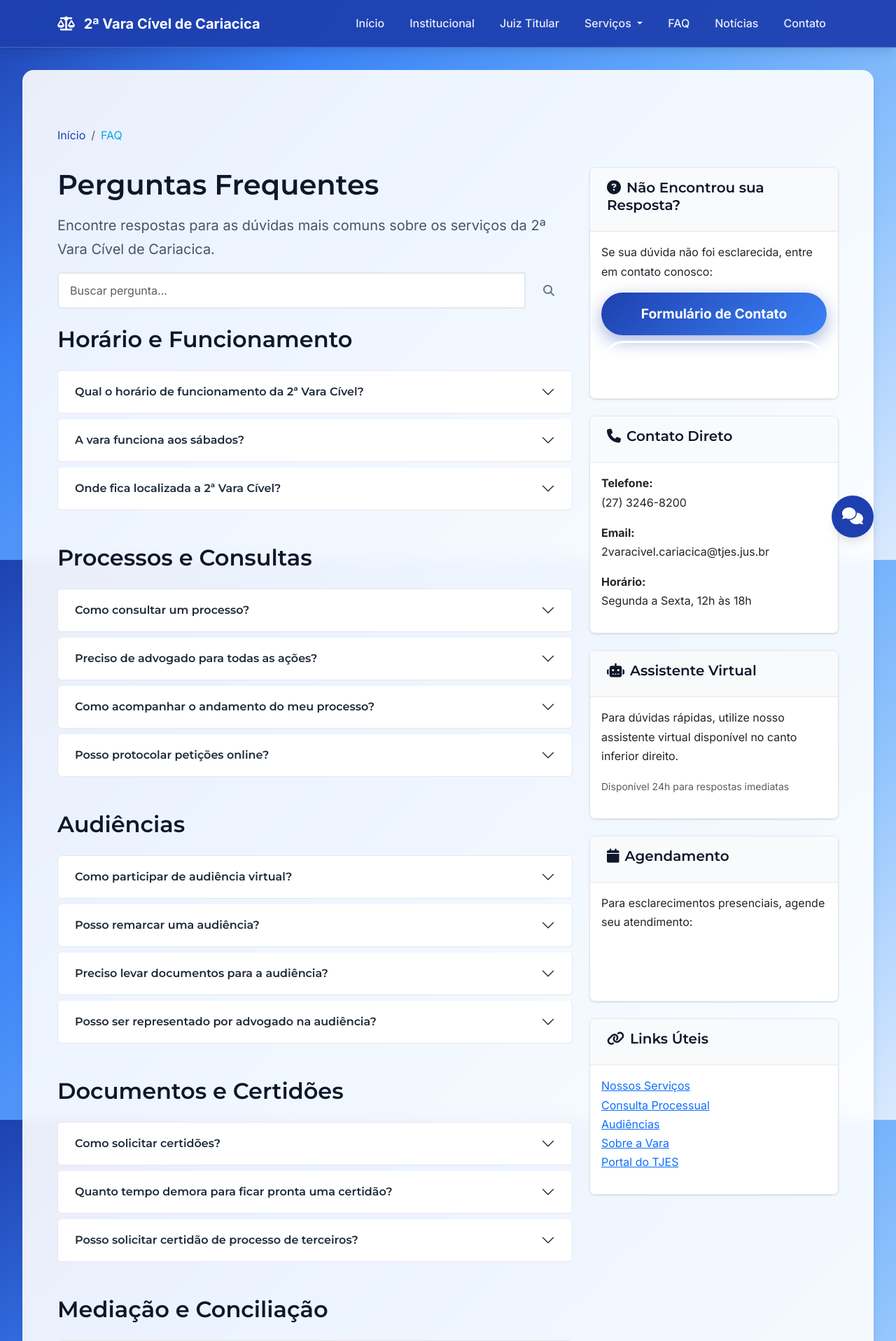
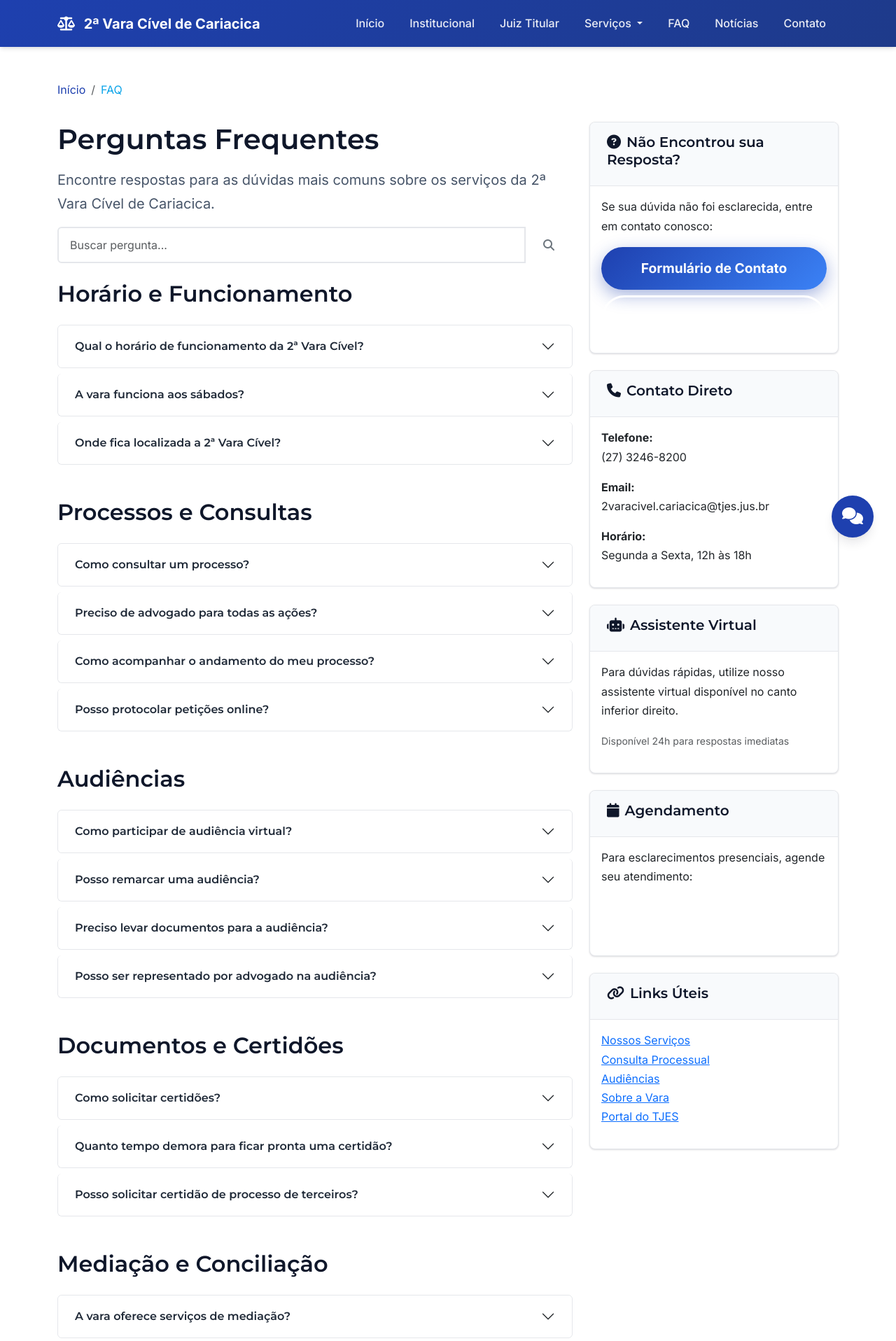
Before and after one commit to fbmoulin/2avaracivel-cariacica-website, a Flask app: page /faq in a window 1280 px wide. Shown: the top 1916 px of the page at 70% size. Run offline with Flask 3, Linux system fonts and the light colour scheme; some libraries are stand-ins or nearby versions.

Commit message:
Restored to '5bac194068db2155d8831a36e0c456e508a244e2'
Replit-Restored-To: 5bac194068db2155d8831a36e0c456e508a244e2

```diff
--- a/static/css/style.css
+++ b/static/css/style.css
@@ -22,25 +22,7 @@ body {
     font-family: 'Segoe UI', Tahoma, Geneva, Verdana, sans-serif;
     line-height: 1.6;
     color: var(--dark-color);
-    background: linear-gradient(135deg, #1e40af 0%, #3b82f6 25%, #60a5fa 50%, #93c5fd 75%, #dbeafe 100%);
-    background-attachment: fixed;
-    min-height: 100vh;
-}
-
-/* Main content wrapper */
-#main-content {
-    background: rgba(255, 255, 255, 0.9);
-    backdrop-filter: blur(10px);
-    margin: 2rem;
-    border-radius: 1rem;
-    box-shadow: var(--shadow-lg);
-    padding: 2rem;
-}
-
-/* Container adjustments */
-.container {
-    position: relative;
-    z-index: 1;
+    background-color: #ffffff;
 }
 
 /* Skip link for accessibility */
@@ -62,13 +44,11 @@ body {
 
 /* Header styles */
 .header-section {
-    background: rgba(30, 64, 175, 0.95);
-    backdrop-filter: blur(15px);
-    box-shadow: var(--shadow-lg);
+    background: linear-gradient(135deg, var(--primary-color) 0%, var(--primary-dark) 100%);
+    box-shadow: var(--shadow-md);
     position: sticky;
     top: 0;
     z-index: 1000;
-    border-bottom: 1px solid rgba(255, 255, 255, 0.2);
 }
 
 .navbar-brand {
@@ -119,14 +99,10 @@ body {
 
 /* Hero section */
 .hero-section {
-    background: rgba(255, 255, 255, 0.9);
-    backdrop-filter: blur(10px);
+    background: linear-gradient(135deg, #f8fafc 0%, #e5e7eb 100%);
     padding: 4rem 0;
     position: relative;
     overflow: hidden;
-    border-radius: 1rem;
-    margin: 2rem;
-    box-shadow: var(--shadow-lg);
 }
 
 .hero-section::before {
@@ -176,8 +152,6 @@ body {
     box-shadow: var(--shadow-sm);
     transition: var(--transition);
     overflow: hidden;
-    background: rgba(255, 255, 255, 0.95);
-    backdrop-filter: blur(10px);
 }
 
 .card:hover {
@@ -586,13 +560,10 @@ body {
 
 /* Footer */
 .footer-section {
-    background: rgba(30, 64, 175, 0.95);
-    backdrop-filter: blur(10px);
+    background-color: var(--dark-color);
     color: white;
     padding: 3rem 0 1rem;
-    margin: 2rem;
-    border-radius: 1rem;
-    box-shadow: var(--shadow-lg);
+    margin-top: auto;
 }
 
 .footer-section h5 {
```
